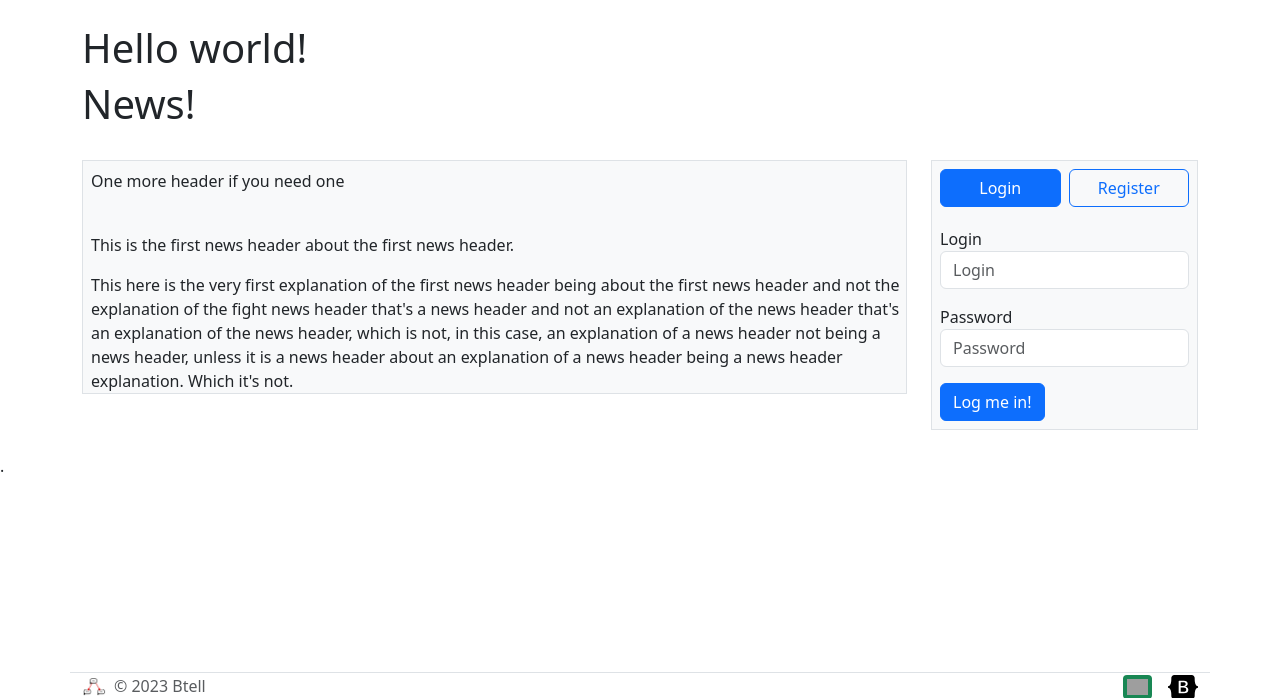
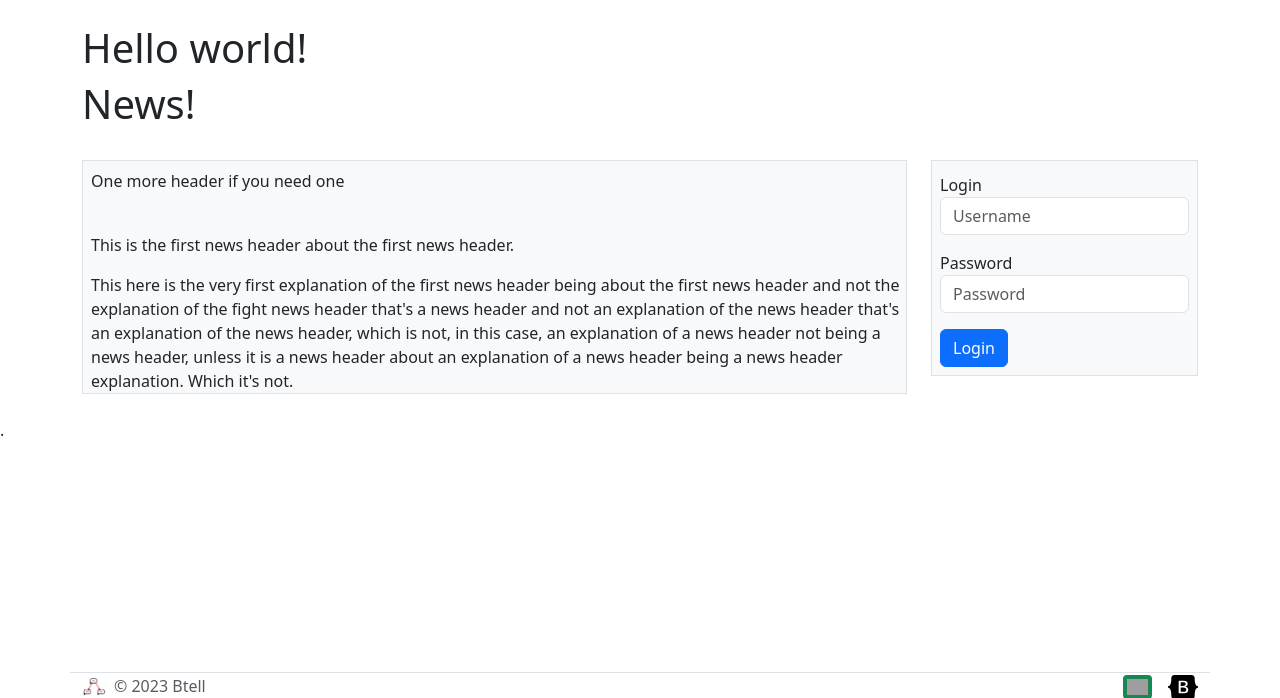
Before and after one commit to markozagar/btell, a Django app: page / in a window 1280 px wide. Shown: the part 85-783 px from the top of the page. Run offline with Django 4.2, Linux system fonts and the light colour scheme; style sheets or scripts are compiled from the project's sources; some libraries are stand-ins or nearby versions; grey boxes are pictures that could not be loaded.

Commit message:
Reworked how login/logout work from the main page.

```diff
--- a/btell_main/templates/btell_main/default_header.html
+++ b/btell_main/templates/btell_main/default_header.html
@@ -7,16 +7,23 @@
         </a>
 
         <ul class="nav nav-pills">
-            <li class="nav-item"><a href="#" class="nav-link active">Home</a></li>
+            <li class="nav-item"><a href="/" class="nav-link active">Home</a></li>
             <li class="nav-item"><a href="#" class="nav-link">Stories</a></li>
             <li class="nav-item"><a href="#" class="nav-link">About</a></li>
-            <!-- TODO: If already logged-in, this should instead show the logout button. -->
-            <li class="nav-item"><a href="#"><button class="btn btn-outline-primary me-2"
+            {% if not btell_user %}
+            <li class="nav-item"><a href="/a/login/"><button class="btn btn-outline-primary me-2"
                         type="button">Login</button></a>
             </li>
             <li class="nav-item"><a href="#"><button class="btn btn-primary" type="button">Sign-up</button></a>
             </li>
-
+            {% else %}
+            <form method="POST" action="/a/logout/">
+                {% csrf_token %}
+                <button name="log-out-btn" class="w-100 btn btn-outline-primary" type="submit">
+                    Log out
+                </button>
+            </form>
+            {% endif %}
         </ul>
     </header>
 </div>
--- a/btell_main/templates/btell_main/index.html
+++ b/btell_main/templates/btell_main/index.html
@@ -14,74 +14,23 @@
                         <!-- This is to be made cute when we have something to show -->
                         <div class="ps-2 pt-3 pe-1">
                             <div class="pt-3">This is the first news header about the first news header.</div>
-                            <div class="pt-3">This here is the very first explanation of the first news header being about the first news header and not the explanation of the fight news header that's a news header and not an explanation of the news header that's an explanation of the news header, which is not, in this case, an explanation of a news header not being a news header, unless it is a news header about an explanation of a news header being a news header explanation. Which it's not.</div>
+                            <div class="pt-3">This here is the very first explanation of the first news header being
+                                about the first news header and not the explanation of the fight news header that's a
+                                news header and not an explanation of the news header that's an explanation of the news
+                                header, which is not, in this case, an explanation of a news header not being a news
+                                header, unless it is a news header about an explanation of a news header being a news
+                                header explanation. Which it's not.</div>
                         </div>
                         <!-- End forloop -->
                     </div>
                 </div>
                 <div class="col-lg-3 pe-0">
                     <div class="bg-light border">
-                        {% if user.is_authenticated %}
-                        <div class="container m-2">Hello, [name here].</div>
-                        <div class="container">
-                            <div class="row p-2">
-                                <form class="col-lg-6 pe-1 ps-0" method="POST">
-                                    {% csrf_token %}
-                                    <button name="log-out-btn" class="w-100 btn btn-primary" type="submit">Log out</button>
-                                    <input type="hidden" name="do what" value="log out" />
-                                </form>
-                            </div>
-                        </div>
+                        {% if btell_user %}
+                        <p>User is logged in!</p>
+                        {% include "btell_main/loggedin_fragment.html" %}
                         {% else %}
-                        <div class="container">
-                            <div class="row p-2">
-                                <div class="col-lg-6 pe-1 ps-0">
-                                    <button name="login-btn" class="w-100 btn btn-primary" type="button" onclick="click_and_hide(this)">Login</button>
-                                </div>
-                                <div class="col-lg-6 pe-0 ps-1">
-                                    <button name="register-btn" class="w-100 btn btn-outline-primary" type="button" onclick="click_and_hide(this)">Register</button>
-                                </div>
-                            </div>
-                        </div>
-                        <form name="login-container" class="p-2" method="POST">
-                            {% csrf_token %}
-                            <input type="hidden" name="do what" value="log in" />
-                            <div class="form-group mt-1">
-                                <label for="exampleInputLogin1">Login</label>
-                                <input type="text" class="form-control" id="exampleInputLogin1" name="name" placeholder="Login" />
-                            </div>
-                            <div class="form-group mt-3">
-                                <label for="exampleInputPassword1">Password</label>
-                                <input type="password" class="form-control" id="exampleInputPassword1" name="password" placeholder="Password" />
-                            </div>
-                            <button type="submit" class="btn btn-primary mt-3">Log me in!</button>
-                        </form>
-                        <form name="register-container" class="p-2 d-none" method="POST">
-                            {% csrf_token %}
-                            <input type="hidden" name="do what" value="register" />
-                            <div class="form-group mt-1">
-                                <label for="exampleInputLogin1">Login</label>
-                                <input type="text" class="form-control" id="exampleInputLogin1" name="username" placeholder="Login" />
-                            </div>
-                            <div class="form-group mt-3">
-                                <label for="exampleInputPassword1">Password</label>
-                                <input type="password" class="form-control" id="exampleInputPassword1" name="password1" placeholder="Password" />
-                            </div>
-                            <div class="form-group mt-3">
-                                <label for="exampleInputPassword2">Password</label>
-                                <input type="password" class="form-control" id="exampleInputPassword2" name="password2" placeholder="Repeat it" />
-                            </div>
-                            <div class="form-group mt-3">
-                                <label for="exampleInputEmail1">Email address</label>
-                                <input type="email" class="form-control" id="exampleInputEmail1" aria-describedby="emailHelp" name="email" placeholder="Enter email" />
-                                <small id="emailHelp" class="form-text text-muted">We won't share your e-mail with anyone else.</small>
-                            </div>
-                            <div class="form-check mt-3">
-                                <input type="checkbox" class="form-check-input" id="exampleCheck1" required />
-                                <label class="form-check-label" for="exampleCheck1" name="cookies">I for one welcome our new overlords.</label>
-                            </div>
-                            <button type="submit" class="btn btn-primary mt-4">Register me!</button>
-                        </form>
+                        {% include "btell_main/login_fragment.html" %}
                         {% endif %}
                     </div>
                 </div>
@@ -90,47 +39,5 @@
     </div>
 
     <css> . </css>
-    <script>
-        function display_none(item) {
-            item.classList.add("d-none")
-        }
-
-        function display_block(item) {
-            item.classList.remove("d-none")
-        }
-
-        function primary_button(item) {
-            item.classList.remove("btn-outline-primary")
-            item.classList.add("btn-primary")
-        }
-
-        function secondary_button(item) {
-            item.classList.remove("btn-primary")
-            item.classList.add("btn-outline-primary")
-        }
-
-        function click_and_hide(yolo) {
-            const login_btn = document.querySelectorAll("[name=login-btn]")
-            const register_btn = document.querySelectorAll("[name=register-btn]")
-
-            const login_container = document.querySelectorAll("[name=login-container]")
-            const register_container = document.querySelectorAll("[name=register-container]")
-            console.log(yolo)
-            if (yolo === login_btn[0]) {
-                login_btn.forEach(primary_button)
-                register_btn.forEach(secondary_button)
-                console.log("LOGIN")
-                login_container.forEach(display_block)
-                register_container.forEach(display_none)
-            }
-            if (yolo === register_btn[0]) {
-                login_btn.forEach(secondary_button)
-                register_btn.forEach(primary_button)
-                console.log("REGISTER")
-                login_container.forEach(display_none)
-                register_container.forEach(display_block)
-            }
-        }
-    </script>
 </main>
 {% endblock %}
--- /dev/null
+++ b/btell_main/templates/btell_main/login_fragment.html
@@ -0,0 +1,12 @@
+<form name="login-container" class="p-2" method="POST" action="/a/login/">
+    {% csrf_token %}
+    <div class="form-group mt-1">
+        <label for="id_username">Login</label>
+        <input type="text" class="form-control" id="id_username" name="username" placeholder="Username" />
+    </div>
+    <div class="form-group mt-3">
+        <label for="id_password">Password</label>
+        <input type="password" class="form-control" id="id_password" name="password" placeholder="Password" />
+    </div>
+    <button type="submit" class="btn btn-primary mt-3" value="login">Login</button>
+</form>
--- a/btell_main/urls.py
+++ b/btell_main/urls.py
@@ -1,6 +1,11 @@
+from django.contrib.auth import views as auth_views
 from django.urls import path
-from btell_main import views
+
+from btell_main.views import index as index_view
 
 urls = [
-    path('', views.index, name='btell_index')
+    path('', index_view.index, name='btell_index'),
+    # Authentication views
+    path('a/login/', auth_views.LoginView.as_view(template_name='btell_main/accounts/login.html', next_page='/'), name='login'),
+    path('a/logout/', auth_views.LogoutView.as_view(next_page='/'), name='logout'),
 ]
--- a/btell_main/views.py
+++ /dev/null
@@ -1,79 +0,0 @@
-from django.core import validators
-from django import forms
-from django.contrib.auth import authenticate, login, logout
-from django.contrib.auth.models import User
-
-from btell_main.models import Profile
-
-from django.http import HttpRequest, HttpResponse
-from django.shortcuts import render, redirect
-
-
-def index(request: HttpRequest):  # -> http.HttpResponse
-    if request.method == 'GET':
-        context = {}
-        return render(request, 'btell_main/index.html', context)
-
-    if request.method == 'POST':
-        print("=" * 80)
-        print()
-        do_what = request.POST.get('do what')
-
-        if do_what == 'log in':
-            username = request.POST.get('name')
-            if username is None:
-                redirect('btell_index')
-            password = request.POST.get('password')
-            if password is None:
-                redirect('btell_index')
-            user = authenticate(request, username=username, password=password)
-            if user:
-                login(request, user)
-            else:
-                redirect('btell_index')  # TODO logging failed message
-
-
-        elif do_what == 'register':
-            print(request.POST)
-            username = request.POST.get('username')  # check for already occupied name is the last one
-            if username is None:
-                redirect('btell_index')
-            password1 = request.POST.get('password1')
-            if password1 is None:
-                redirect('btell_index')
-            password2 = request.POST.get('password2')
-            if password2 is None:
-                redirect('btell_index')
-            if password1 != password2:
-                redirect('btell_index')
-            # password complexity checks should go here
-            email = request.POST.get('email')
-            if email is None:
-                redirect('btell_index')
-            try:
-                validators.validate_email(email)
-            except forms.ValidationError:
-                redirect('btell_index')
-            cookies = request.POST.get('cookies')
-            if cookies is None or cookies is False:
-                redirect('btell_index')
-            try:
-                is_user = User.objects.filter(username=username).get()
-                redirect('btell_index')
-            except User.DoesNotExist:
-                User.objects.create_user(username=username, password=password1, email=email) # type: ignore # username arleady cannot be None (first check)
-                # user_is_now = User.objects.filter(username=username).get()
-                # Profile.objects.create(user=he_is) # apparently it gets created automatically in the models, man
-                user = authenticate(request, username=username, password=password1)
-                login(request, user)
-
-        elif do_what == 'log out':
-            logout(request)
-
-
-
-        print()
-        print("=" * 80)
-
-        context = {}
-        return render(request, 'btell_main/index.html', context)
--- a/btell_main/views/context.py
+++ b/btell_main/views/context.py
@@ -8,11 +8,13 @@ from btell_main import models
 
 def context_add_user_info(request: http.HttpRequest, context: Dict[str, Any]):
     user = user_util.get_user_object(request)
+    print(f'User object from request: {user}')
     if user:
         profile = models.Profile.profile_from_user(user)
-        context['user'] = {
-            'username': user.username,
-            'full_name': f"{user.first_name} {user.last_name}",
+        full_name = f"{user.first_name} {user.last_name}".strip()
+        context['btell_user'] = {
+            'username': user.username.strip(),
+            'full_name': full_name if full_name else None,
             'email': user.email,
             'profile': {
                 'theme': profile.theme
@@ -20,4 +22,6 @@ def context_add_user_info(request: http.HttpRequest, context: Dict[str, Any]):
         }
     else:
         # Ensure that the user section of the context does not exist.
-        del context['user']
+        if 'btell_user' in context:
+            print('Removing user from context')
+            del context['btell_user']
--- /dev/null
+++ b/btell_main/views/index.py
@@ -0,0 +1,14 @@
+from django.core import validators
+from django import forms, http
+from django.contrib.auth import authenticate, login, logout
+from django.contrib.auth.models import User
+
+from django.shortcuts import render, redirect
+
+from btell_main.views import context as btell_context
+
+
+def index(request: http.HttpRequest) -> http.HttpResponse:
+    ctx = {}
+    btell_context.context_add_user_info(request, ctx)
+    return render(request, 'btell_main/index.html', ctx)
```
Also changed, not shown: btell_main/templates/btell_main/accounts/login.html (added, +30 -0 lines), btell_main/templates/btell_main/loggedin_fragment.html (added, +17 -0 lines), btell_main/migrations/0001_initial.py, btell_main/views/__init__.py (added).
